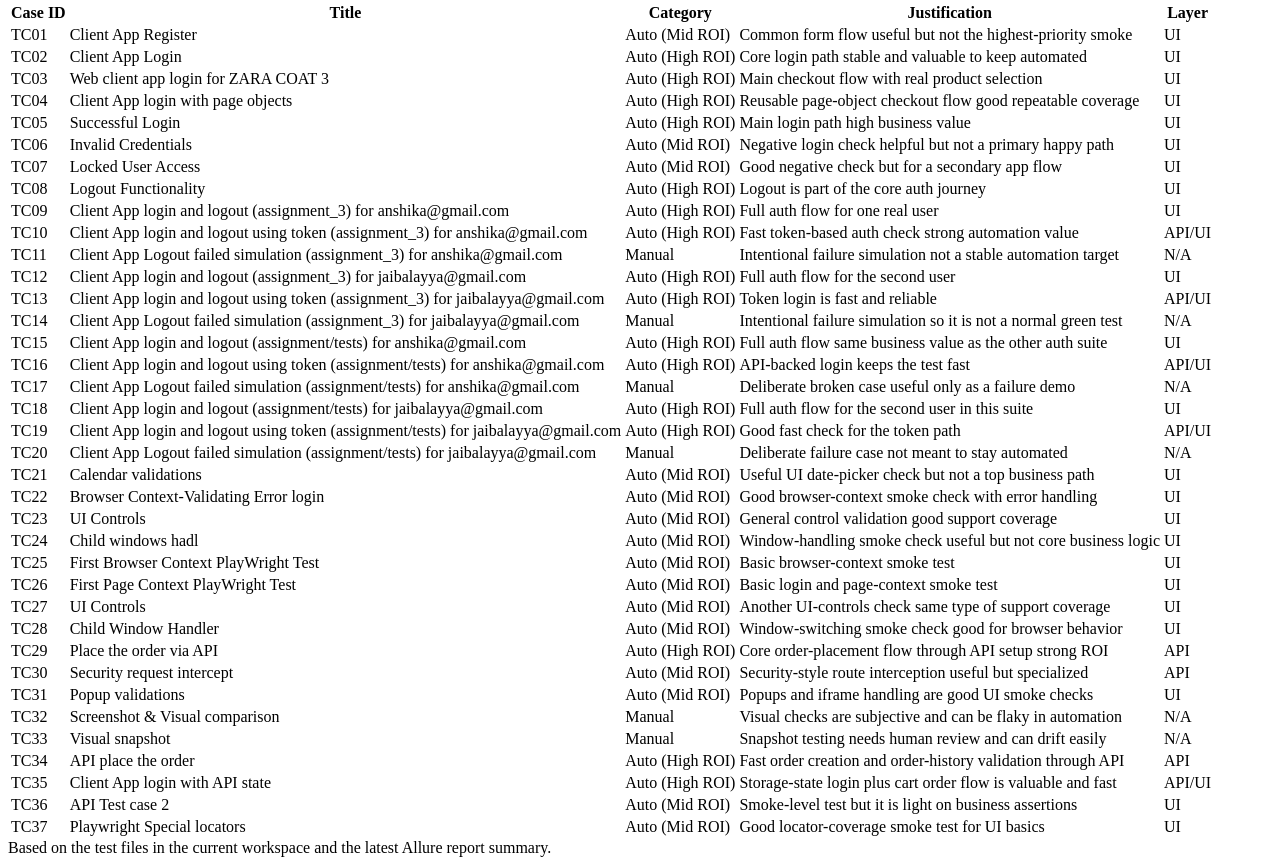
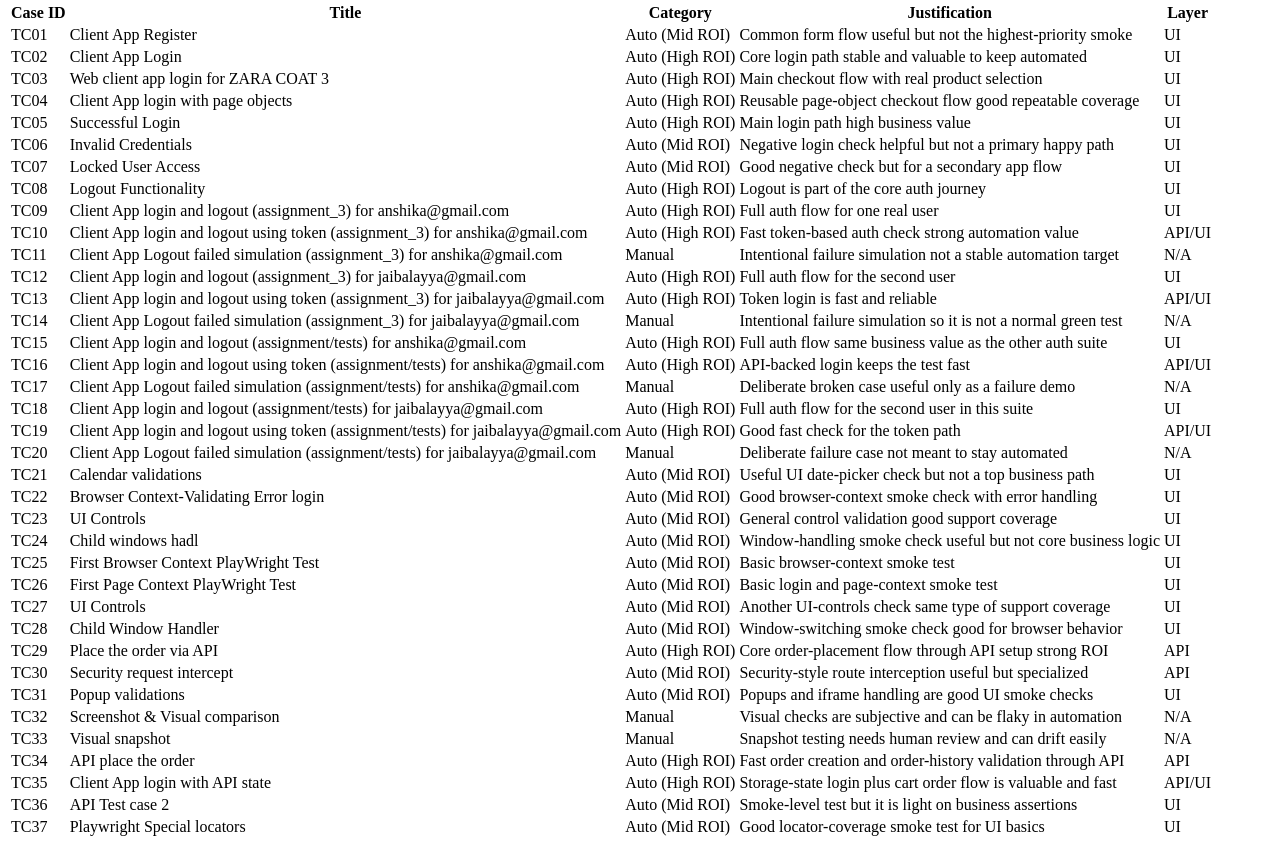
Before and after one commit to THOTAGANESH007/PlayWright-Automation, a website: page strategy/playwright-test-analysis.html in a window 1280 px wide. Shown: the part 427-1292 px from the top of the page. Drawn offline with Linux system fonts and the light colour scheme.

Commit message:
updated report

```diff
--- a/strategy/playwright-test-analysis.html
+++ b/strategy/playwright-test-analysis.html
@@ -76,8 +76,6 @@
         </tbody>
       </table>
     </section>
-
-    <div class="footer">Based on the test files in the current workspace and the latest Allure report summary.</div>
   </div>
 </body>
 </html>
```
